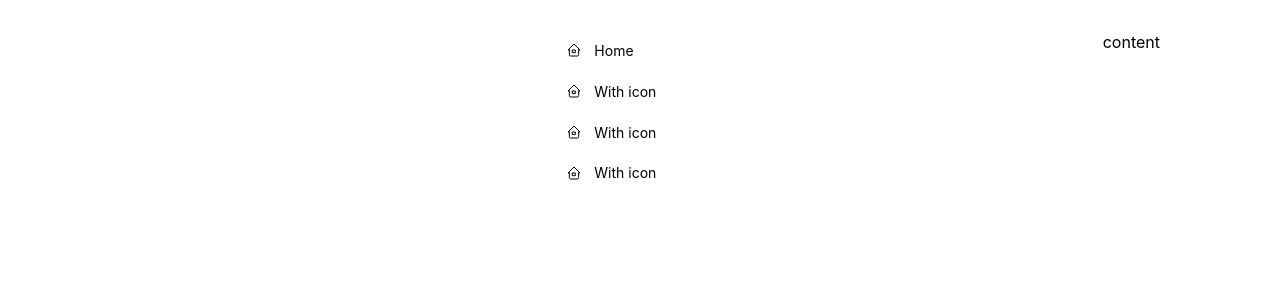
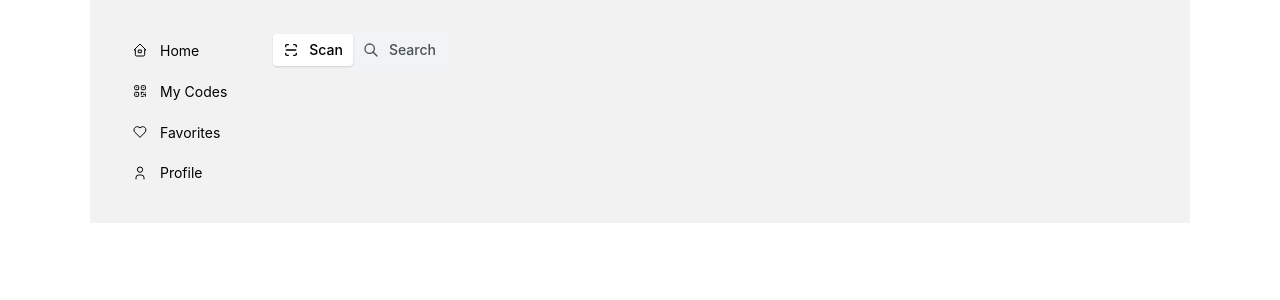
Before and after one commit to AlertnGo/alertngo, a Next.js app: page /main in a window 1280 px wide. Shown: the top 300 px of the page. Built offline with nearby package versions, Linux system fonts and the light colour scheme.

Commit message:
redesign

```diff
--- a/pages/main.js
+++ b/pages/main.js
@@ -1,11 +1,12 @@
 import styles from "./main.module.scss";
-import { Badge, NavLink } from "@mantine/core";
+import { Center, SegmentedControl, Box, rem, NavLink } from "@mantine/core";
 import {
   IconHome2,
-  IconGauge,
-  IconChevronRight,
-  IconActivity,
-  IconCircleOff,
+  IconHeart,
+  IconQrcode,
+  IconUser,
+  IconScan,
+  IconSearch,
 } from "@tabler/icons-react";
 
 export default function Main() {
@@ -18,20 +19,43 @@ export default function Main() {
             leftSection={<IconHome2 size="1rem" stroke={1.5} />}
           />
           <NavLink
-            label="With icon"
-            leftSection={<IconHome2 size="1rem" stroke={1.5} />}
+            label="My Codes"
+            leftSection={<IconQrcode size="1rem" stroke={1.5} />}
           />
           <NavLink
-            label="With icon"
-            leftSection={<IconHome2 size="1rem" stroke={1.5} />}
+            label="Favorites"
+            leftSection={<IconHeart size="1rem" stroke={1.5} />}
           />
           <NavLink
-            label="With icon"
-            leftSection={<IconHome2 size="1rem" stroke={1.5} />}
+            label="Profile"
+            leftSection={<IconUser size="1rem" stroke={1.5} />}
           />
         </div>
 
-        <div>content</div>
+        <div className={styles.right}>
+          <SegmentedControl
+            data={[
+              {
+                value: "Scan",
+                label: (
+                  <Center>
+                    <IconScan style={{ width: rem(16), height: rem(16) }} />
+                    <Box ml={10}>Scan</Box>
+                  </Center>
+                ),
+              },
+              {
+                value: "Search",
+                label: (
+                  <Center>
+                    <IconSearch style={{ width: rem(16), height: rem(16) }} />
+                    <Box ml={10}>Search</Box>
+                  </Center>
+                ),
+              },
+            ]}
+          />
+        </div>
       </section>
     </main>
   );
--- a/pages/main.module.scss
+++ b/pages/main.module.scss
@@ -1,17 +1,18 @@
-.app {
-  background: var(--main);
+.main {
+  background: var(--lightwhite);
 }
 
 .mainGride {
-  padding: var(--gap);
   display: flex;
   flex-direction: row;
   justify-content: flex-start;
-  align-items: flex-start;
+  align-self: start;
+
+  .left {
+    padding: var(--gap);
+  }
+
+  .right {
+    padding: var(--gap);
+  }
 }
-
-.left {
-  border: 1px solid var(--main);
-  padding: 0 15px;
-  margin: 0 auto;
-}
```
